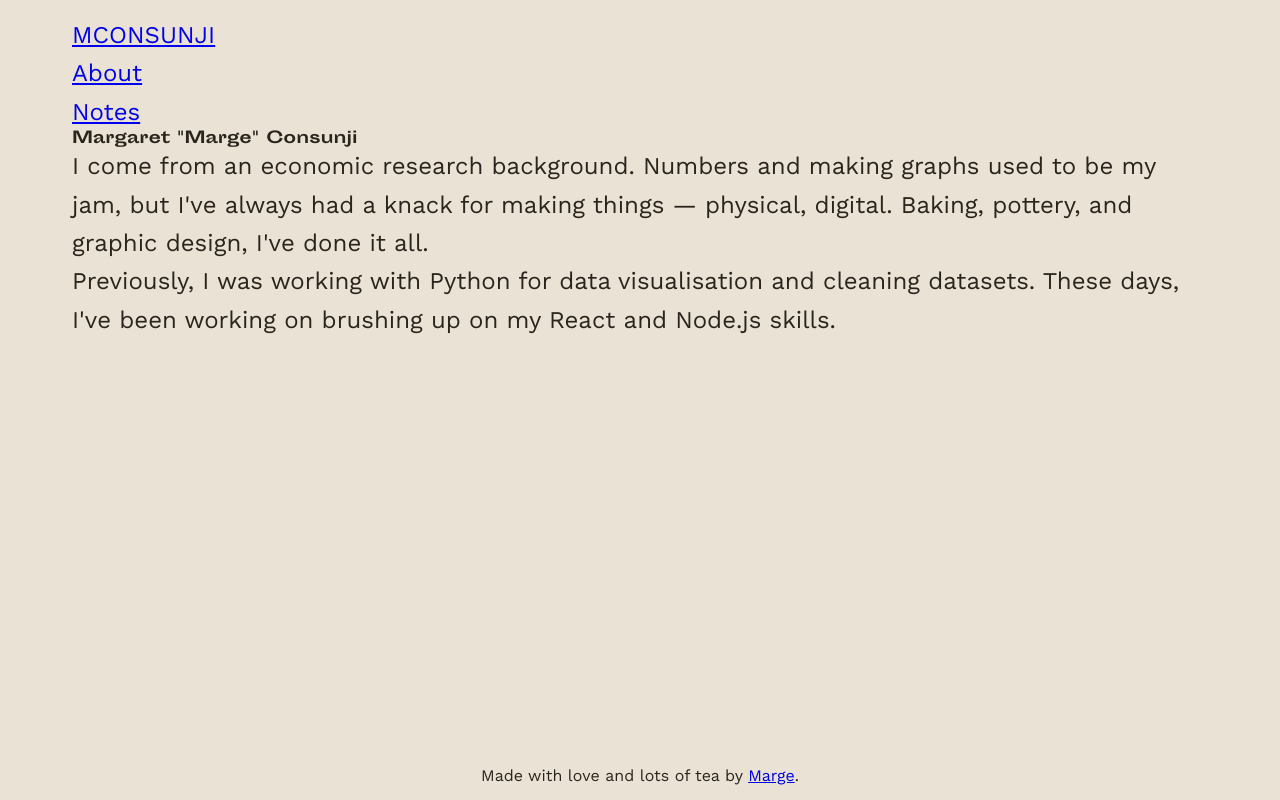
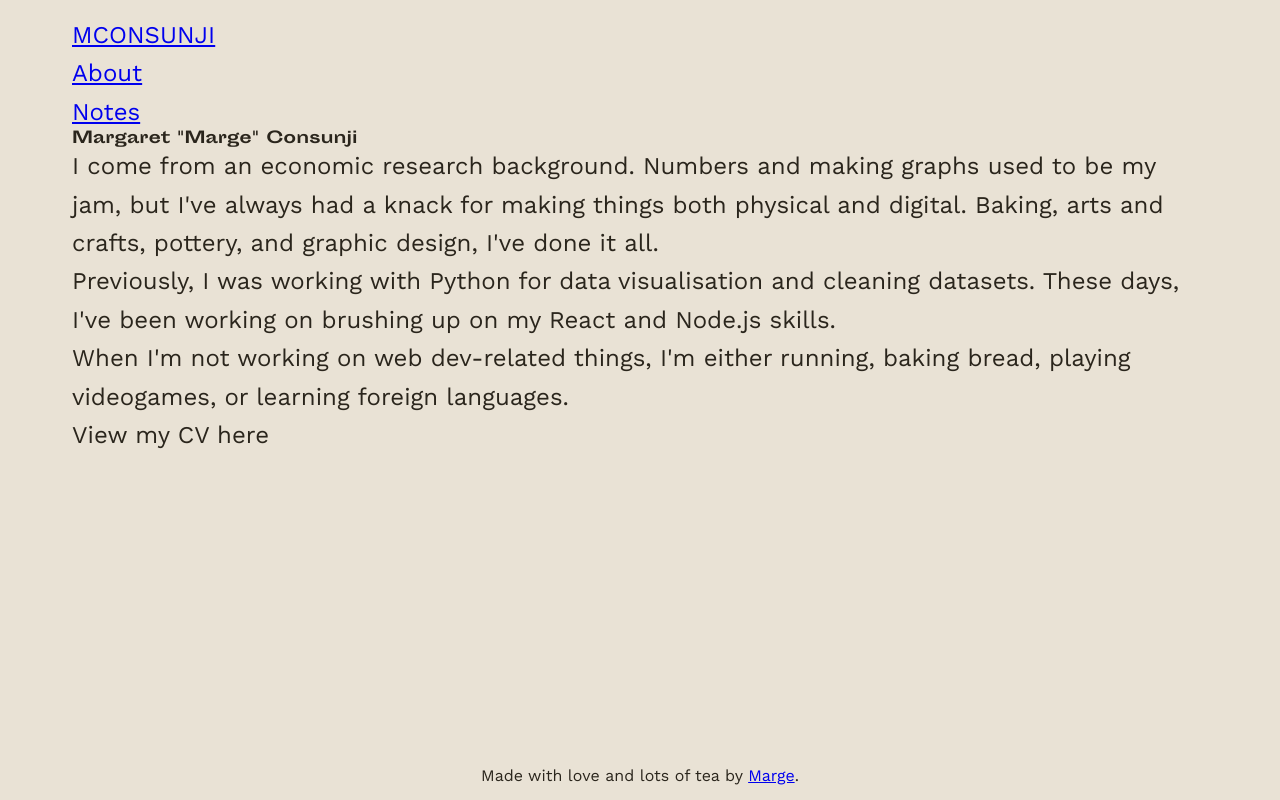
Before and after one commit to msunji/portfolio, a React (Create React App) app: page /about in a window 1280 px wide. Built offline with nearby package versions, Linux system fonts and the light colour scheme.

Commit message:
Edited blurb

```diff
--- a/src/components/About.js
+++ b/src/components/About.js
@@ -4,15 +4,22 @@ function About() {
       <h1>Margaret "Marge" Consunji</h1>
       <p>
         I come from an economic research background. Numbers and making graphs
-        used to be my jam, but I've always had a knack for making things —
-        physical, digital. Baking, pottery, and graphic design, I've done it
-        all.
+        used to be my jam, but I've always had a knack for making things both
+        physical and digital. Baking, arts and crafts, pottery, and graphic
+        design, I've done it all.
       </p>
       <p>
         Previously, I was working with <b>Python</b> for data visualisation and
-        cleaning datasets. These days, I've been working on brushing up on my
-        React and Node.js skills.
+        cleaning datasets. These days, I've been working on brushing up on my{" "}
+        <b>React</b> and <b>Node.js</b> skills.
       </p>
+
+      <p>
+        When I'm not working on web dev-related things, I'm either running,
+        baking bread, playing videogames, or learning foreign languages.
+      </p>
+
+      <p>View my CV here</p>
     </div>
   );
 }
```
